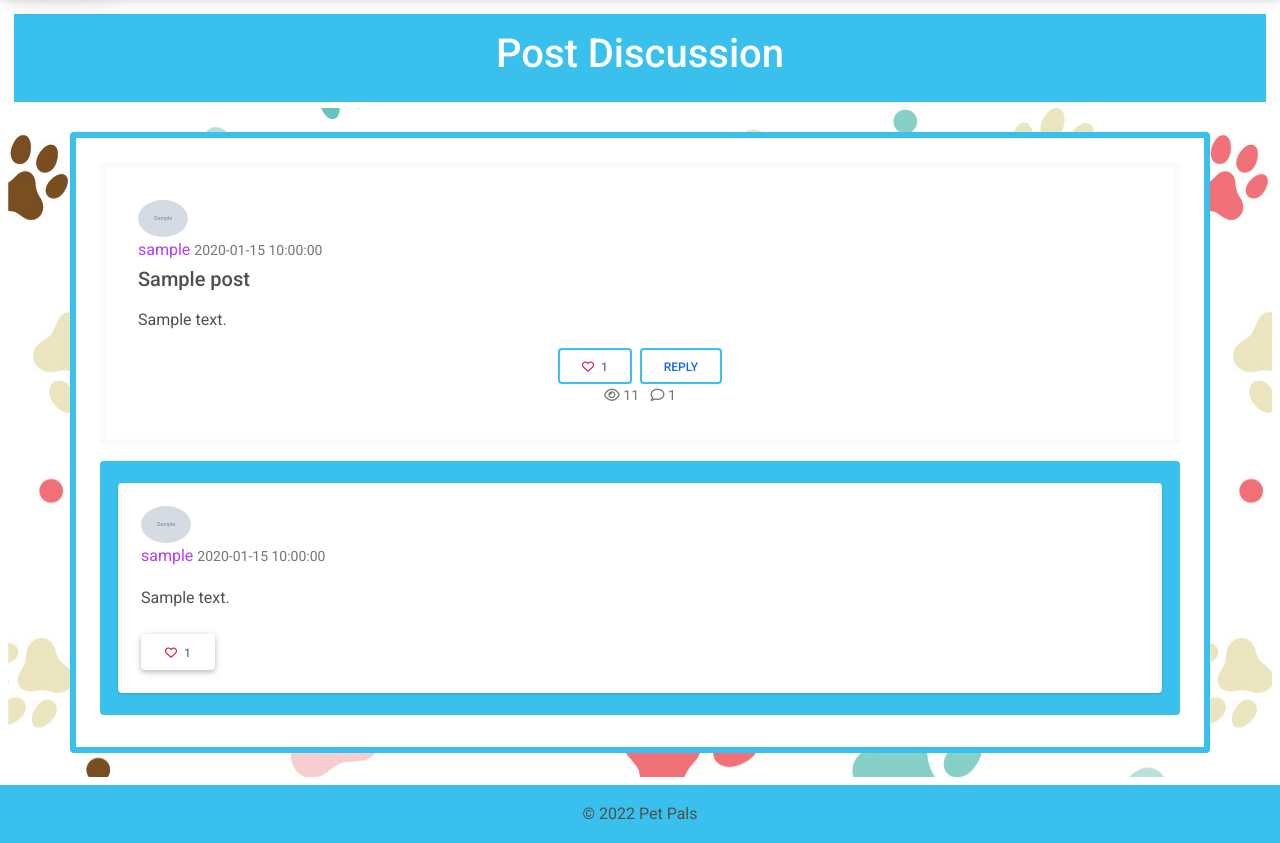
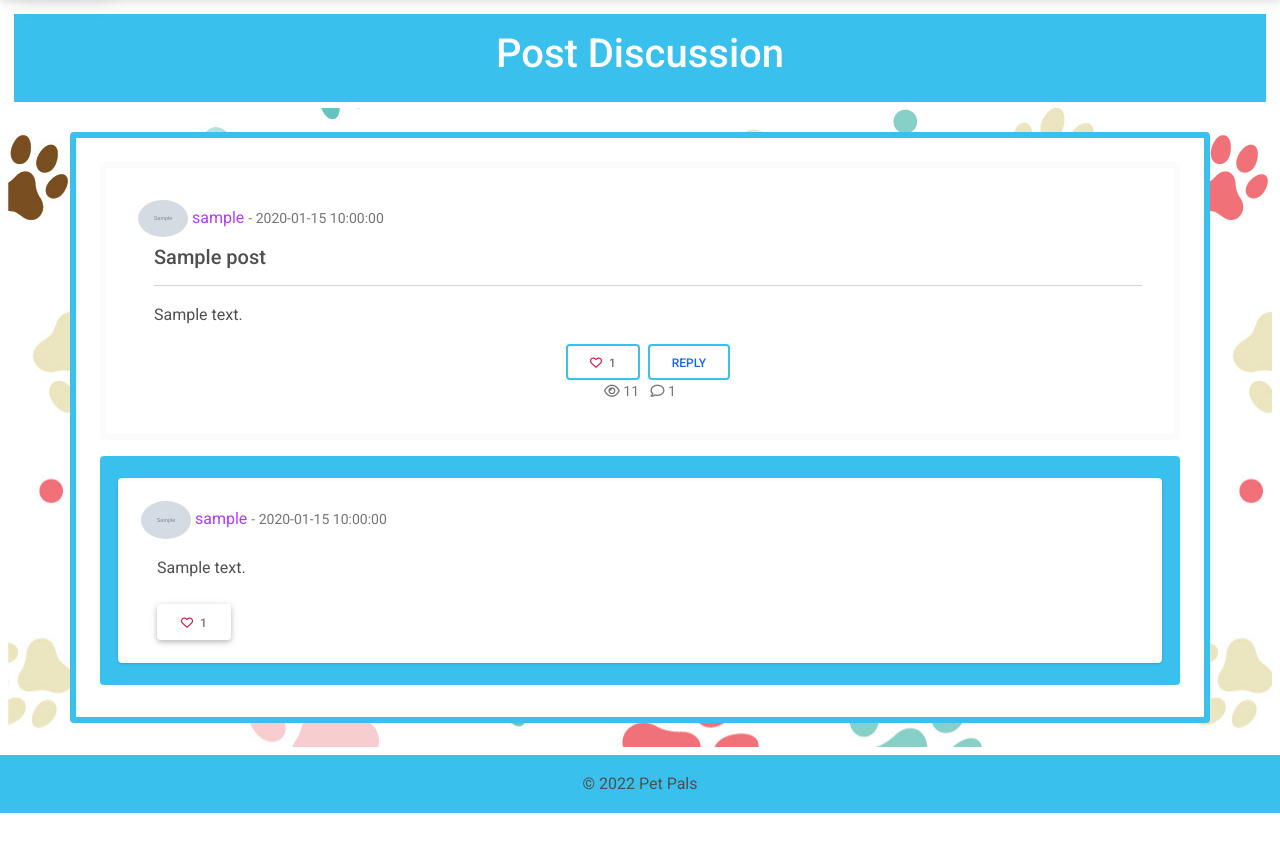
Before and after one commit to JacobHarland/ITSC-3155-Team-6-Final, a Flask app: page /forum/post/1 in a window 1280 px wide. Shown: the part 77-920 px from the top of the page. After the commit the page ends 890 px from the top, so only its background shows below. Run offline with Flask 2, Linux system fonts and the light colour scheme; tables that the repository leaves empty hold one stand-in row (values such as "Sample post"); grey boxes marked "Sample" are stand-in pictures; some libraries are stand-ins or nearby versions.

Commit message:
Reformat post and reply

```diff
--- a/petpals/forum/post/templates/post.html
+++ b/petpals/forum/post/templates/post.html
@@ -2,6 +2,8 @@
 <!-- Set title to be the post's title -->
 {% block title %}Post{% endblock %}
 {% set active_page = 'post' %}
+
+{% import 'forum_macros.html' as macros %}
 
 {% block body %}
 
@@ -19,14 +21,10 @@
         <!--Original Post Body-->
         <div class="forum-card-body border border-6 border-light rounded">
           <div class="media forum-item m-3">
-            <a href="{{ url_for('profile_router.profile_user', username=post.author.username) }}" class="card-link">
-              <img src="{{ post.author.image_path }}" class="rounded-circle" width="50" />
-            </a>
-            <div class="media-body ml-3">
-              <a href="{{ url_for('profile_router.profile_user', username=post.author.username) }}"
-                class="text-secondary"> {{ post.author.username }} </a>
-              <small class="text-muted ml-2">{{ post.timestamp }}</small>
-              <h5 class="mt-1">{{ post.title }}</h5>
+            {{ macros.get_post_header(post) }}
+            <div class="media-body ms-3 mt-2">
+              <h5>{{ post.title }}</h5>
+              <hr />
               <div class="mt-3 font-size-sm">
                 {{ content_markup(post.content) }}
               </div>
@@ -74,14 +72,8 @@
           <div class="forum-card mt-2 mb-2 p-1 border border-3 border-light">
             <div class="forum-card-body">
               <div class="media forum-item">
-                <a href="{{ url_for('profile_router.profile_user', username=reply.author.username) }}"
-                  class="card-link">
-                  <img src="{{ reply.author.image_path }}" class="rounded-circle" width="50 " alt="User " />
-                </a>
-                <div class="media-body ml-3">
-                  <a href="{{ url_for('profile_router.profile_user', username=reply.author.username) }}"
-                    class="text-secondary">{{ reply.author.username }}</a>
-                  <small class="text-muted ml-2">{{ reply.timestamp }}</small>
+                {{ macros.get_post_header(reply) }}
+                <div class="media-body ms-3 mt-2">
                   <div class="mt-3 font-size-sm mb-4">
                     {{ content_markup(reply.content) }}
                   </div>
--- /dev/null
+++ b/petpals/forum/templates/forum_macros.html
@@ -0,0 +1,17 @@
+{% macro get_post_header(post) %}
+  <a
+  href="{{ url_for('profile_router.profile_user', username=post.author.username) }}"
+  class="text-secondary"
+  data-toggle="collapse"
+  data-target=".forum-content"
+  >
+    <img
+      src="{{ post.author.image_path }}"
+      class="rounded-circle"
+      width="50"
+      alt="Profile Picture"
+    />
+    {{ post.author.username }}
+  </a>
+  <small class="text-muted"> - {{ post.timestamp }}</small>
+{% endmacro %}
```
Also changed, not shown: petpals/forum/templates/forum.html (+12 -26 lines).
